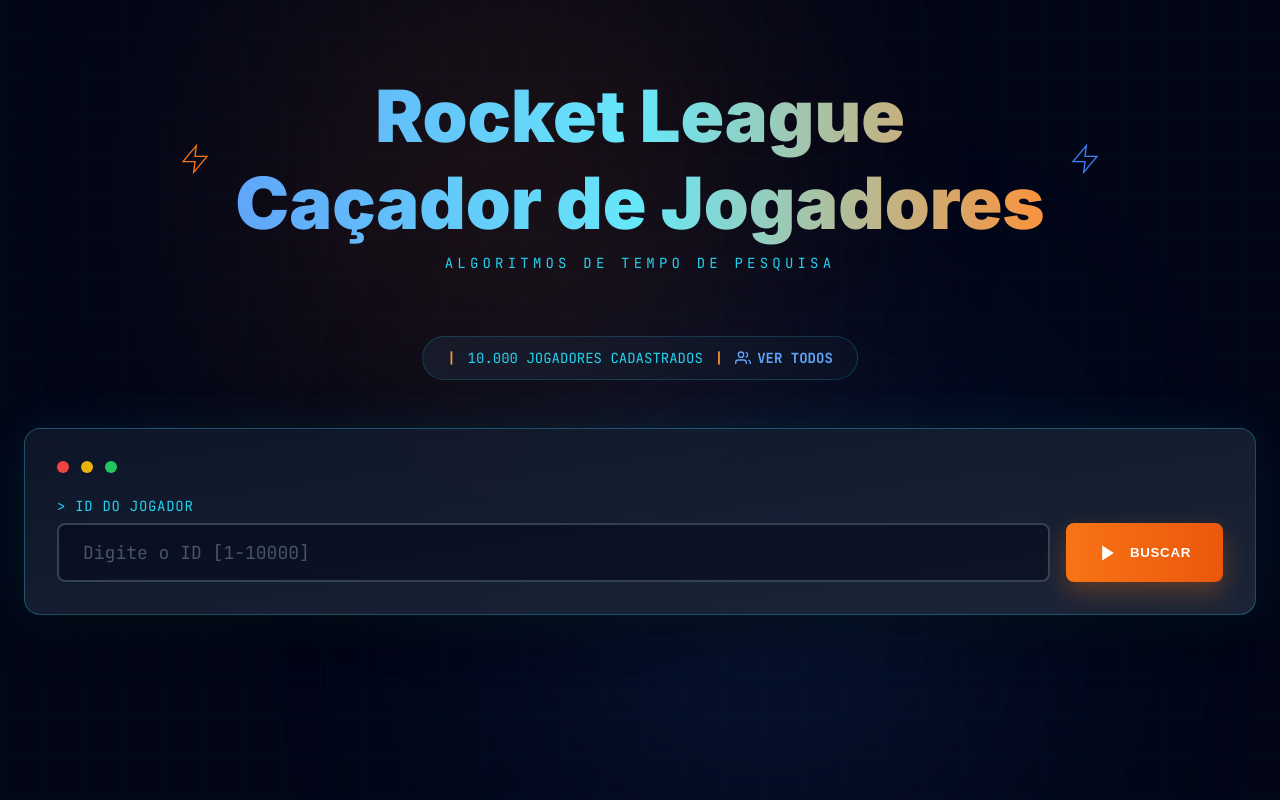
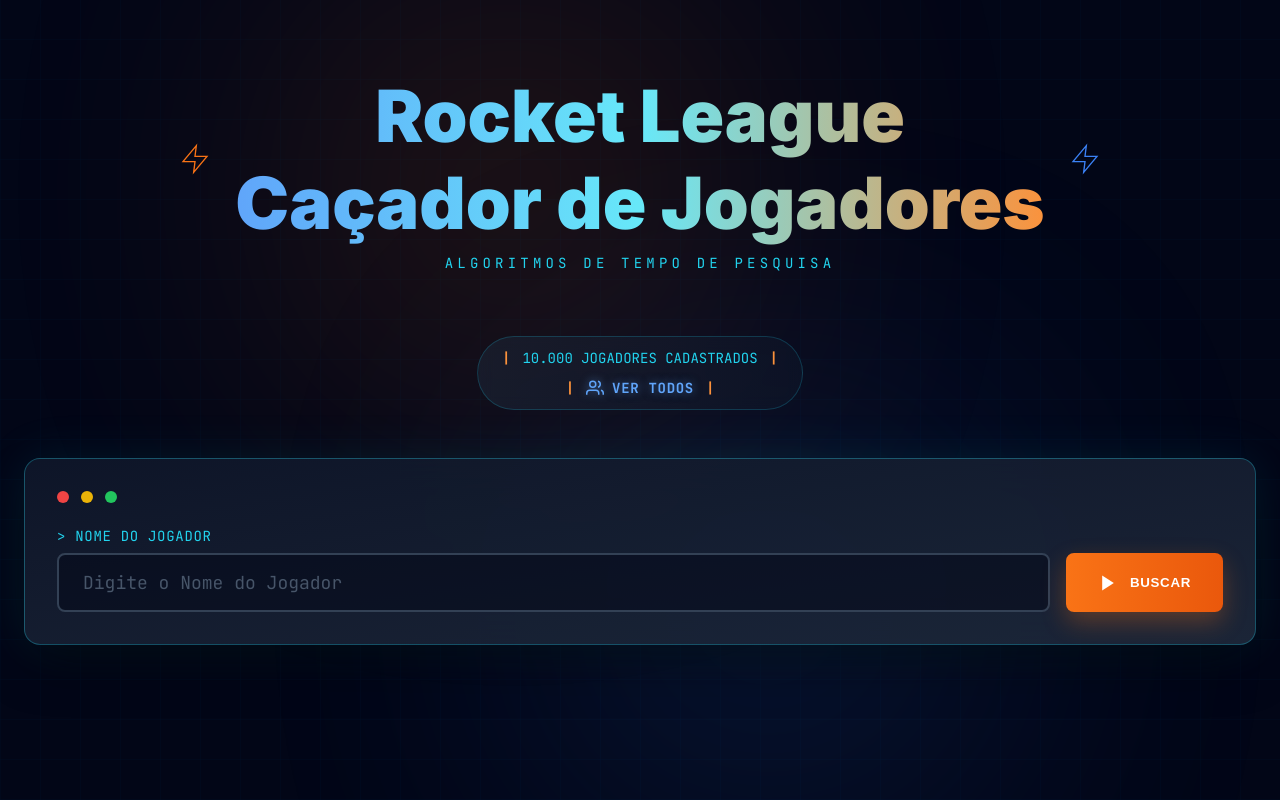
Before and after one commit to IuryHilario/TrabalhoDesempenhoPesquisa, a Flask app: page / in a window 1280 px wide. Run offline with Flask 3, Linux system fonts and the light colour scheme.

Commit message:
fix -- mudança de busca por ID para Nome

```diff
--- a/app.py
+++ b/app.py
@@ -1,7 +1,6 @@
 from flask import Flask, render_template, jsonify, request
 import time
 import sqlite3
-import bisect
 
 app = Flask(__name__)
 
@@ -30,10 +29,18 @@
 
 JOGADORES = carregar_dados()
 
-JOGADORES_ORDENADOS = sorted(JOGADORES, key=lambda x: x['id'])
-IDS_ORDENADOS = [j['id'] for j in JOGADORES_ORDENADOS]
+JOGADORES_ORDENADOS = sorted(JOGADORES, key=lambda x: x['name'].lower())
+NOMES_ORDENADOS = [j['name'].lower() for j in JOGADORES_ORDENADOS]
 
-JOGADORES_HASH = {j['id']: j for j in JOGADORES}
+INDICE_LETRAS = {}
+for i, nome in enumerate(NOMES_ORDENADOS):
+    letra = nome[0] if nome else ''
+    if letra not in INDICE_LETRAS:
+        INDICE_LETRAS[letra] = [i, i]
+    else:
+        INDICE_LETRAS[letra][1] = i
+
+JOGADORES_HASH = {j['name'].lower(): j for j in JOGADORES}
 
 print(f"✅ {len(JOGADORES)} jogadores carregados com sucesso!")
 
@@ -51,7 +58,6 @@
     page = request.args.get('page', 1, type=int)
     per_page = request.args.get('per_page', 50, type=int)
 
-    # Paginação
     start = (page - 1) * per_page
     end = start + per_page
 
@@ -66,7 +72,7 @@
 @app.route('/search', methods=['POST'])
 def search():
     data = request.get_json()
-    player_id = int(data.get('id'))
+    player_name = data.get('name').strip()
 
     results = {}
 
@@ -74,7 +80,7 @@
     start = time.perf_counter()
     sequential_result = None
     for jogador in JOGADORES:
-        if jogador['id'] == player_id:
+        if jogador['name'].lower() == player_name.lower():
             sequential_result = jogador
             break
     end = time.perf_counter()
@@ -87,10 +93,18 @@
 
     # BUSCA INDEXADA
     start = time.perf_counter()
-    idx = bisect.bisect_left(IDS_ORDENADOS, player_id)
     indexed_result = None
-    if idx < len(IDS_ORDENADOS) and IDS_ORDENADOS[idx] == player_id:
-        indexed_result = JOGADORES_ORDENADOS[idx]
+
+    search_name = player_name.lower()
+    primeira_letra = search_name[0] if search_name else ''
+
+    if primeira_letra in INDICE_LETRAS:
+        inicio, fim = INDICE_LETRAS[primeira_letra]
+        for i in range(inicio, fim + 1):
+            if NOMES_ORDENADOS[i] == search_name:
+                indexed_result = JOGADORES_ORDENADOS[i]
+                break
+
     end = time.perf_counter()
 
     results['indexed'] = {
@@ -101,7 +115,7 @@
 
     # BUSCA HASHMAP
     start = time.perf_counter()
-    hashmap_result = JOGADORES_HASH.get(player_id)
+    hashmap_result = JOGADORES_HASH.get(player_name.lower())
     end = time.perf_counter()
 
     results['hashmap'] = {
--- a/static/script.js
+++ b/static/script.js
@@ -1,11 +1,11 @@
 async function executeSearch() {
-    const playerId = document.getElementById('playerId').value;
+    const playerName = document.getElementById('playerId').value;
     const searchBtn = document.getElementById('searchBtn');
     const resultsContainer = document.getElementById('results');
 
     // Validação
-    if (!playerId || playerId < 1 || playerId > 10000) {
-        alert('Por favor, insira um ID válido entre 1 e 10000');
+    if (!playerName || playerName.trim() === '') {
+        alert('Por favor, insira um nome válido');
         return;
     }
 
@@ -22,7 +22,7 @@
             headers: {
                 'Content-Type': 'application/json',
             },
-            body: JSON.stringify({ id: playerId })
+            body: JSON.stringify({ name: playerName })
         });
 
         const data = await response.json();
@@ -62,7 +62,7 @@
                     </div>
                 </div>
                 <div class="result-time">
-                    <div class="time-value">${data.sequential.time} ms</div>
+                    <div class="time-value">${data.sequential.time.toFixed(4)} ms</div>
                     <p class="complexity"></p>
                 </div>
             </div>
@@ -85,7 +85,7 @@
                     </div>
                 </div>
                 <div class="result-time">
-                    <div class="time-value">${data.indexed.time} ms</div>
+                    <div class="time-value">${data.indexed.time.toFixed(4)} ms</div>
                     <p class="complexity"></p>
                 </div>
             </div>
@@ -110,7 +110,7 @@
                     </div>
                 </div>
                 <div class="result-time">
-                    <div class="time-value">${data.hashmap.time} ms</div>
+                    <div class="time-value">${data.hashmap.time.toFixed(4)} ms</div>
                     <p class="complexity"></p>
                 </div>
             </div>
--- a/static/style.css
+++ b/static/style.css
@@ -181,7 +181,8 @@
 }
 
 .status-badge {
-    display: inline-flex;
+    display: flex;
+    flex-direction: column;
     align-items: center;
     gap: 12px;
     padding: 12px 24px;
@@ -193,9 +194,14 @@
     font-family: 'JetBrains Mono', monospace;
     font-size: 0.875rem;
     margin: 0 auto 48px;
-    display: flex;
     justify-content: center;
     width: fit-content;
+}
+
+.status-row {
+    display: flex;
+    align-items: center;
+    gap: 12px;
 }
 
 @media (max-width: 640px) {
@@ -808,20 +814,25 @@
 .ver-todos-link {
     color: #60a5fa;
     text-decoration: none;
-    font-weight: 600;
+    font-weight: 700;
     display: inline-flex;
     align-items: center;
-    gap: 6px;
+    gap: 8px;
     transition: all 0.3s;
+    text-shadow: 0 0 10px rgba(96, 165, 250, 0.5);
+    letter-spacing: 0.05em;
 }
 
 .ver-todos-link:hover {
-    color: #3b82f6;
+    color: #93c5fd;
+    text-shadow: 0 0 20px rgba(96, 165, 250, 0.8);
+    transform: scale(1.05);
 }
 
 .ver-todos-link svg {
-    width: 16px;
-    height: 16px;
+    width: 18px;
+    height: 18px;
+    filter: drop-shadow(0 0 4px rgba(96, 165, 250, 0.6));
 }
 
 /* Pagination Hidden */
--- a/templates/index.html
+++ b/templates/index.html
@@ -31,8 +31,12 @@
         </header>
 
         <div class="status-badge">
+            <div class="status-row">
                 <span class="divider">|</span>
                 <span class="player-count">10.000 JOGADORES CADASTRADOS</span>
+                <span class="divider">|</span>
+            </div>
+            <div class="status-row">
                 <span class="divider">|</span>
                 <a href="/jogadores" class="ver-todos-link">
                     <svg viewBox="0 0 24 24" fill="none" stroke="currentColor" stroke-width="2">
@@ -43,6 +47,8 @@
                     </svg>
                     VER TODOS
                 </a>
+                <span class="divider">|</span>
+            </div>
         </div>
 
         <!-- Painel de Busca -->
@@ -54,9 +60,9 @@
             </div>
 
             <div class="search-input-group">
-                <label for="playerId">&gt; ID do Jogador</label>
+                <label for="playerId">&gt; Nome do Jogador</label>
                 <div class="input-wrapper">
-                    <input type="number" id="playerId" placeholder="Digite o ID [1-10000]" min="1" max="10000">
+                    <input type="text" id="playerId" placeholder="Digite o Nome do Jogador">
                     <button id="searchBtn" onclick="executeSearch()">
                         <svg width="20" height="20" viewBox="0 0 24 24" fill="currentColor">
                             <polygon points="5 3 19 12 5 21 5 3"></polygon>
```
Lines whose indentation alone changed are shown as unchanged.
